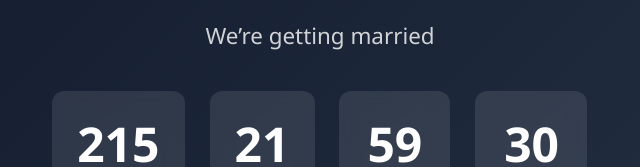
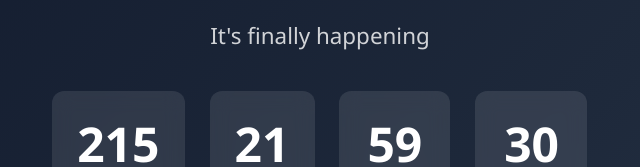
Before and after one commit to siddharthnair96/wedding-countdown, a plain HTML site: page index.html in a window 1280 px wide. Shown: the part 281-448 px from the top of the page, 320-960 px from the left. Drawn offline with nearby package versions, Linux system fonts and the light colour scheme.

Commit message:
Change subtitle to 'It's finally happening'
Updated subtitle text to reflect the event's excitement.

```diff
--- a/index.html
+++ b/index.html
@@ -20,7 +20,7 @@
 
 <h1>Siddharth & Kavishi</h1>
 
-<p class="subtitle">We’re getting married</p>
+<p class="subtitle">It's finally happening</p>
 
 <div class="countdown">
 
```
